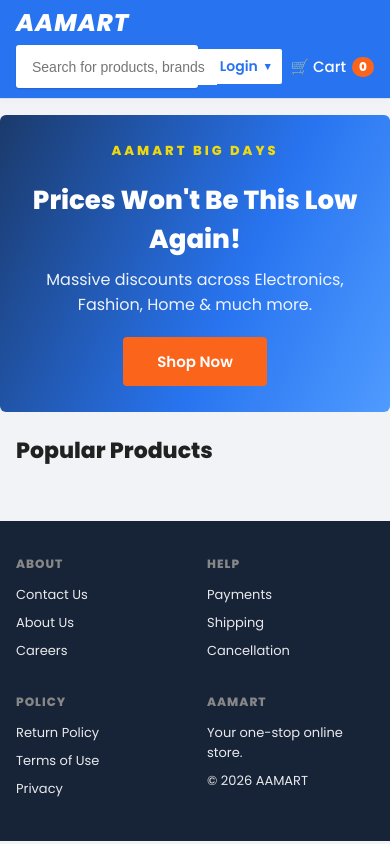
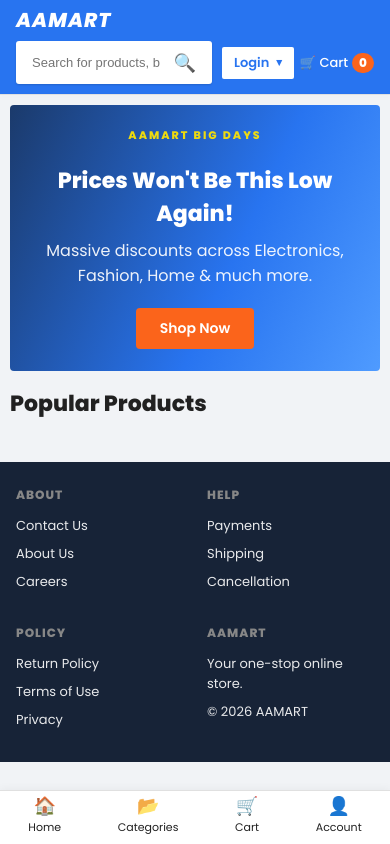
Before and after one commit to unk-nown02245/aamart, a website: page public/index.html in a window 390 px wide. Drawn offline with Linux system fonts and the light colour scheme; no server answers.

Commit message:
Mobile responsive UI + bottom nav

```diff
--- a/package.json
+++ b/package.json
@@ -9,5 +9,8 @@
   },
   "engines": {
     "node": ">=18"
+  },
+  "dependencies": {
+    "mongoose": "^9.11.4"
   }
 }
--- a/public/index.html
+++ b/public/index.html
@@ -135,5 +135,12 @@
   <div id="toast" class="toast"></div>
 
   <script src="/app.js"></script>
+
+  <nav class="bottom-nav">
+    <a href="/" onclick="return goHome()"><span class="bn-icon">🏠</span><span>Home</span></a>
+    <a href="#" onclick="return notYet()"><span class="bn-icon">📂</span><span>Categories</span></a>
+    <a href="#" onclick="return openCart()"><span class="bn-icon">🛒</span><span>Cart</span></a>
+    <a href="#" onclick="return openProfile()"><span class="bn-icon">👤</span><span>Account</span></a>
+  </nav>
 </body>
 </html>
--- a/public/style.css
+++ b/public/style.css
@@ -78,12 +78,9 @@ button { font-family: inherit; cursor: pointer; }
 
 /* Header (Flipkart style) */
 .header { position: sticky; top: 0; z-index: 40; background: var(--blue); }
-.header-main {
-  display: flex; flex-direction: column; gap: 10px;
-  max-width: 1240px; margin: 0 auto; padding: 10px 16px;
-}
-.header-top { display: flex; align-items: center; justify-content: space-between; gap: 20px; }
-.header-bottom { display: flex; align-items: center; gap: 16px; }
+.header-main { display:flex; flex-direction:column; gap:10px; max-width:1240px; margin:0 auto; padding:10px 16px; }
+.header-top { display:flex; align-items:center; justify-content:space-between; gap:20px; flex-wrap:wrap; }
+.header-bottom { display:flex; align-items:center; gap:16px; flex-wrap:nowrap; }
 .logo { display: flex; flex-direction: column; line-height: 1.05; flex-shrink: 0; }
 .logo-mark {
   color: #fff; font-size: 24px; font-weight: 800; font-style: italic; letter-spacing: 1px;
@@ -97,10 +94,8 @@ button { font-family: inherit; cursor: pointer; }
 .loc-icon { font-size: 16px; }
 .loc-label { display: block; color: #dfe7f7; font-size: 11px; }
 .loc-value { display: block; font-weight: 600; }
-.search {
-  flex: 1; min-width: 120px; background: #fff; border-radius: 3px;
-  display: flex; align-items: center; padding: 0 6px 0 12px; box-shadow: 0 1px 2px rgba(0,0,0,.15);
-}
+.search { flex: 1; min-width: 0; background:#fff; border-radius:3px; display:flex; align-items:center; padding:0 6px 0 12px; box-shadow:0 1px 2px rgba(0,0,0,.15); }
+.search input { flex:1; min-width:0; }
 .search input { flex: 1; border: none; outline: none; font-size: 15px; padding: 10px 4px; color: var(--text); }
 .search button { border: none; background: transparent; font-size: 18px; color: var(--blue); padding: 8px 10px; }
 .header-right { display: flex; align-items: center; gap: 8px; flex-shrink: 0; }
@@ -371,3 +366,55 @@ button { font-family: inherit; cursor: pointer; }
 /* COD note in checkout */
 .cod-note { background: #f0f7f0; border: 1px solid #cde8cd; color: #1e5c1e; border-radius: 6px; padding: 10px 12px; font-size: 13px; margin: 6px 0 14px; line-height: 1.5; }
 .cod-note span { color: #4a7a4a; font-size: 12px; }
+
+@media (max-width: 768px) {
+  .header-main { display:flex; flex-direction:column; gap:10px; max-width:1240px; margin:0 auto; padding:10px 16px; }
+  .header-top { display:flex; align-items:center; justify-content:space-between; gap:20px; flex-wrap:wrap; }
+  .logo-mark { font-size: 20px; }
+  .location { display: none; }
+  .header-bottom { flex-wrap: nowrap; gap: 10px; }
+  .search { flex: 1; min-width: 0; background:#fff; border-radius:3px; display:flex; align-items:center; padding:0 6px 0 12px; box-shadow:0 1px 2px rgba(0,0,0,.15); }
+.search input { flex:1; min-width:0; }
+  .search input { font-size: 13px; padding: 9px 4px; }
+  .header-right { gap: 6px; }
+  .login-btn, .user-btn { padding: 6px 12px; font-size: 13px; }
+  .user-btn .uname { max-width: 70px; }
+  .cart-link { font-size: 13px; gap: 4px; }
+  .catbar-inner { padding: 0 12px; gap: 16px; }
+  .cat-item { padding: 10px 0; font-size: 13px; }
+  .banner { margin: 10px 10px 0; padding: 22px 16px; border-radius: 4px; }
+  .banner-inner h1 { font-size: 22px; }
+  .banner-tag { font-size: 11px; letter-spacing: 2px; }
+  .banner-btn { padding: 10px 24px; font-size: 14px; }
+  .subbar { margin: 10px 10px 0; padding: 0; }
+  .toolbar { margin: 16px 10px 0; padding: 0; }
+  .grid { margin: 12px 10px 30px; padding: 0; grid-template-columns: repeat(2, 1fr); gap: 8px; }
+  .card-img { height: 150px; }
+  .card-name { font-size: 13px; min-height: 36px; }
+  .card-body { padding: 8px 10px 12px; }
+  .price { font-size: 16px; }
+  .footer-cols { grid-template-columns: 1fr 1fr; padding: 24px 16px; }
+}
+@media (max-width: 420px) {
+  .grid { grid-template-columns: repeat(2, 1fr); }
+  .card-img { height: 130px; }
+  .splash-logo { font-size: 56px; letter-spacing: 4px; }
+}
+
+
+
+
+
+.bottom-nav { display:none; }
+@media (max-width:768px) {
+  body { padding-bottom:70px; }
+  .bottom-nav {
+    display:flex; position:fixed; left:0; right:0; bottom:0; z-index:60;
+    background:#fff; border-top:1px solid var(--line);
+    justify-content:space-around; align-items:center; padding:6px 0 8px;
+    box-shadow:0 -2px 8px rgba(0,0,0,.04);
+  }
+  .bottom-nav a { display:flex; flex-direction:column; align-items:center; gap:4px; font-size:11px; color:var(--text); }
+  .bottom-nav .bn-icon { font-size:18px; line-height:1; }
+  .bottom-nav .bn-active { color:var(--blue); }
+}
```
Also changed, not shown: 1 other file.
